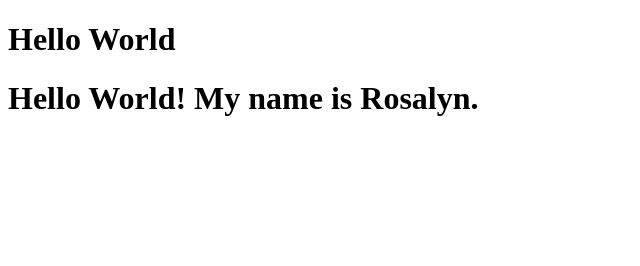
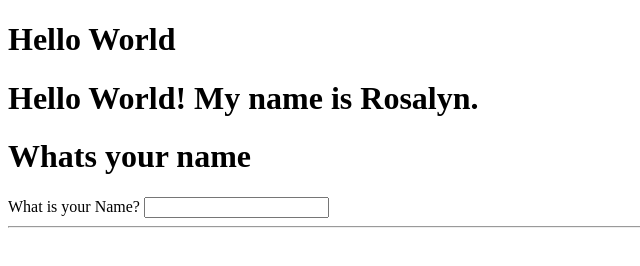
Before and after one commit to Rosalyn94/hello-world, a plain HTML site: page index.html in a window 1280 px wide. Shown: the whole page, without its empty margins (0-640 px from the left). Drawn offline with Linux system fonts and the light colour scheme.

Commit message:
Update index.html

```diff
--- a/index.html
+++ b/index.html
@@ -4,6 +4,12 @@
 
     <h1>Hello World</h1>
   <h1>Hello World! My name is Rosalyn.</h1>
-
+ <form action="index.html" method="POST">
+				<h1>Whats your name</h1>
+        <section class="name">
+          <label for="person">What is your Name?</label>
+    			<input type="text" name="Rosalyn" id="Rosalyn">
+        </section>
+        <hr>
 
  </html>
```
